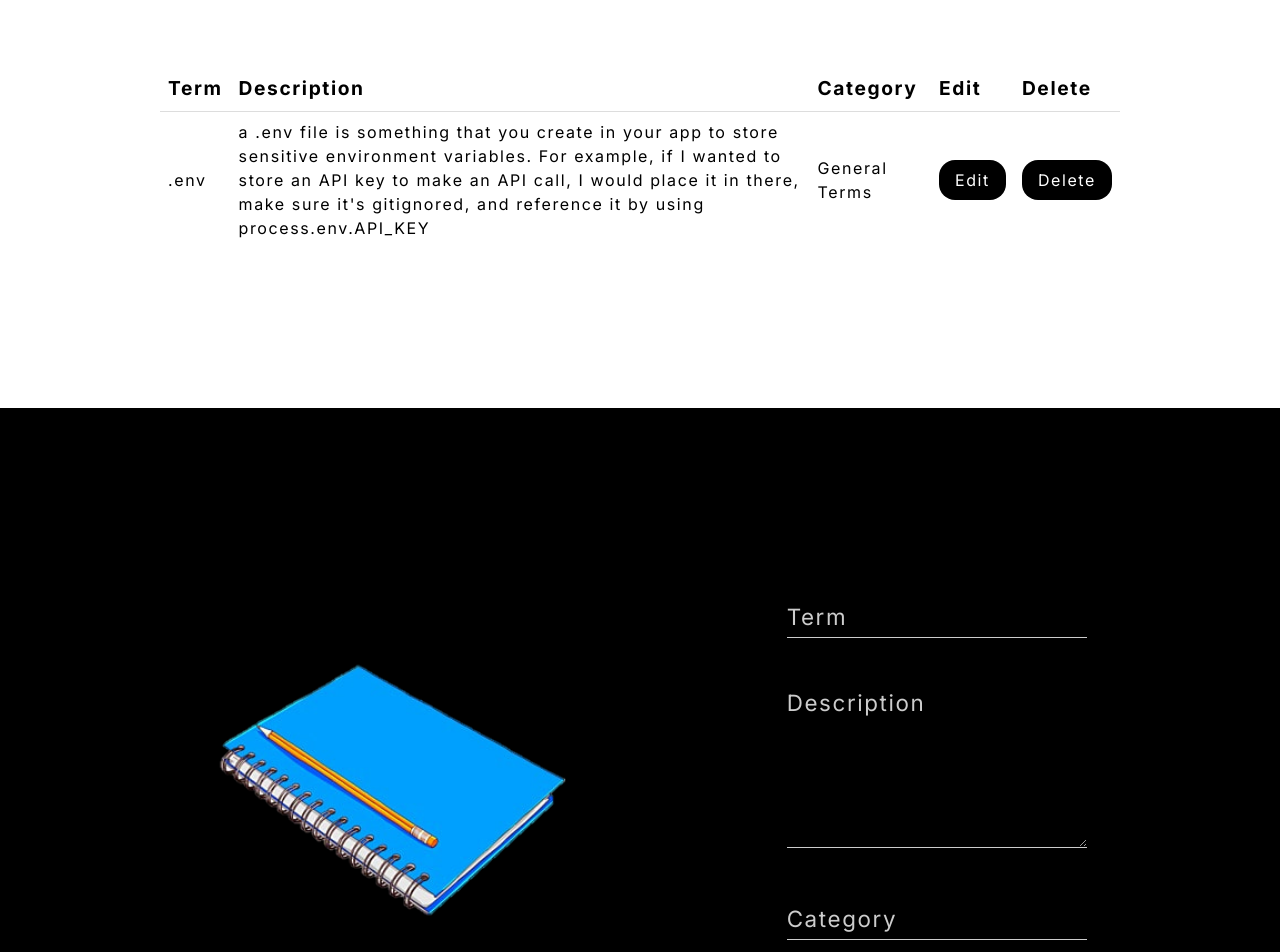
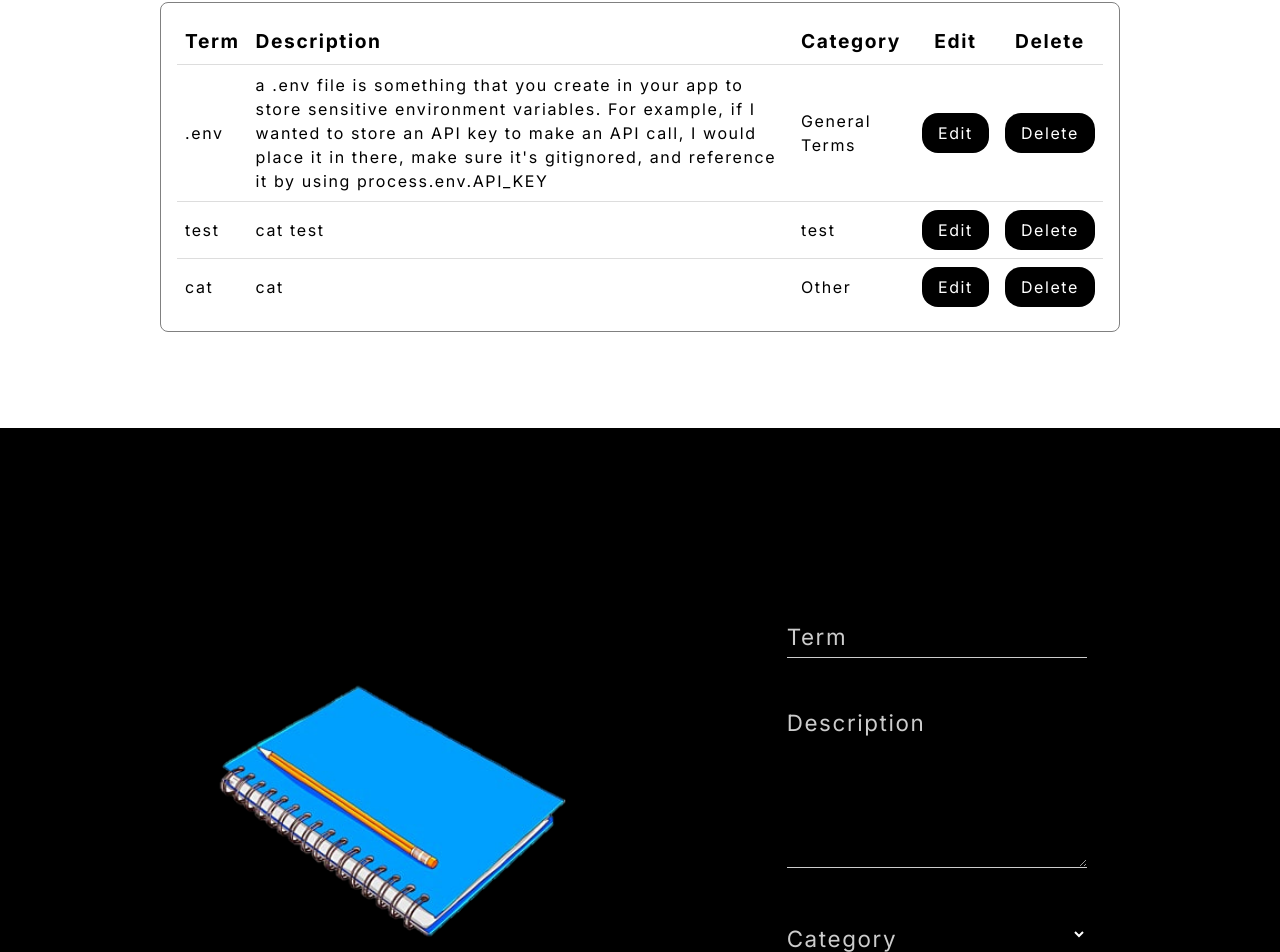
Before and after one commit to bmaggiano/study-sheet, a Next.js app: page / in a window 1280 px wide. Shown: the part 134-1086 px from the top of the page. Built offline with nearby package versions, Linux system fonts and the light colour scheme.

Commit message:
changed input to select to only give the user the options that are available

```diff
--- a/formData.json
+++ b/formData.json
@@ -1 +1,20 @@
-[{"term":".env","description":"a .env file is something that you create in your app to store sensitive environment variables. For example, if I wanted to store an API key to make an API call, I would place it in there, make sure it's gitignored, and reference it by using process.env.API_KEY","category":"General Terms","timestamp":"2023-07-19T17:30:08.078Z"}]
+[
+  {
+    "term": ".env",
+    "description": "a .env file is something that you create in your app to store sensitive environment variables. For example, if I wanted to store an API key to make an API call, I would place it in there, make sure it's gitignored, and reference it by using process.env.API_KEY",
+    "category": "General Terms",
+    "timestamp": "2023-07-19T17:30:08.078Z"
+  },
+  {
+    "term": "test",
+    "description": "cat test",
+    "category": "test",
+    "timestamp": "2023-07-19T22:34:07.884Z"
+  },
+  {
+    "term": "cat",
+    "description": "cat",
+    "category": "Other",
+    "timestamp": "2023-07-19T23:24:08.206Z"
+  }
+]
--- a/src/app/globals.css
+++ b/src/app/globals.css
@@ -33,17 +33,21 @@ button:hover {
 }
 
 .tableContainer {
-  display: flex;
-  justify-content: center;
-  /* margin-top: 10rem; */
-  background-color: #ffffff;
-  padding: 10rem;
+  margin: 0 auto;
+  max-width: 60rem; /* Adjust to your desired width */
+  /* max-width: 60rem; */
+  margin-top: 6rem;
+  border-radius: .5rem;
+  border: .1rem solid gray;
+  padding: 1rem;
+  overflow-x: auto; /* Enable horizontal scrolling within the container */
+  margin-bottom: 6rem;
 }
 
 table {
   color: rgb(0, 0, 0);
   border-collapse: collapse;
-  width: 60rem;
+  width: 100%;
 }
 
 th, td {
@@ -72,6 +76,7 @@ border-bottom: .1rem solid #ccc;
 outline: none;
 background: transparent;
 color: #fff;
+background-color: black;
 font-size: 1.8rem;
 }
 
--- a/src/app/page.tsx
+++ b/src/app/page.tsx
@@ -14,22 +14,38 @@ export default function Home() {
   const [description, setDescription] = useState("");
   const [category, setCategory] = useState("");
   const [readableForm, setReadableForm] = useState<FormDataItem[]>([]); // Set the type for readableForm as FormDataItem[]
+  const [editingItem, setEditingItem] = useState<FormDataItem | null>(null);
 
-  const handleTermChange = (e: { target: { value: SetStateAction<string>; }; }) => {
+  const handleEdit = (item: FormDataItem) => {
+    setEditingItem(item);
+    setTerm(item.term);
+    setDescription(item.description);
+    setCategory(item.category);
+  };
+
+  const handleTermChange = (e: {
+    target: { value: SetStateAction<string> };
+  }) => {
     setTerm(e.target.value);
   };
 
-  const handleDescriptionChange = (e: { target: { value: SetStateAction<string>; }; }) => {
+  const handleDescriptionChange = (e: {
+    target: { value: SetStateAction<string> };
+  }) => {
     setDescription(e.target.value);
   };
 
-  const handleCategoryChange = (e: { target: { value: SetStateAction<string>; }; }) => {
-    setCategory(e.target.value);
+  const handleCategoryChange = (e: React.ChangeEvent<HTMLSelectElement>) => {
+    // Check if the selected value is empty (no specific category selected)
+    const selectedCategory = e.target.value === "" ? "" : e.target.value;
+    setCategory(selectedCategory);
   };
+
+
 
   useEffect(() => {
     fetch("/api/readFormData", {
-      method: "GET"
+      method: "GET",
     })
       .then((response) => response.json())
       .then((formDataArray) => {
@@ -40,20 +56,56 @@ export default function Home() {
       });
   });
 
-
-  const handleSubmit = (e: { preventDefault: () => void; }) => {
+  const handleSubmit = (e: { preventDefault: () => void }) => {
     e.preventDefault();
 
     const enteredPassword = prompt("What's the magic word?");
 
-    fetch("/api/saveFormData", {
-      method: "POST",
-      body: JSON.stringify({
+    const formData = {
       term,
       description,
       category,
       password: enteredPassword, // Pass the entered password as a separate property
-      }),
+    };
+
+    if (editingItem) {
+      // Update existing item
+      formData.term = term;
+      formData.description = description;
+      formData.category = category;
+
+      fetch(`/api/updateFormData/${editingItem.term}`, {
+        method: "PUT",
+        body: JSON.stringify(formData),
+        headers: {
+          "Content-Type": "application/json",
+        },
+      })
+        .then((response) => {
+          if (response.ok) {
+            return response.json();
+          } else {
+            throw new Error("Password validation failed");
+          }
+        })
+        .then((data) => {
+          console.log(data);
+          setEditingItem(null);
+          setCategory("");
+          setDescription("");
+          setTerm("");
+        })
+        .catch((error) => {
+          console.error("Error:", error.message);
+          window.alert(
+            "Incorrect password or form submission failed. Please try again."
+          );
+        });
+    } else {
+      // Create new item
+      fetch("/api/saveFormData", {
+        method: "POST",
+        body: JSON.stringify(formData),
         headers: {
           "Content-Type": "application/json",
         },
@@ -69,17 +121,18 @@ export default function Home() {
           console.log(data);
           setCategory("");
           setDescription("");
-        setTerm(""); // You can handle the response accordingly
+          setTerm("");
         })
         .catch((error) => {
           console.error("Error:", error.message);
-        window.alert("Incorrect password or form submission failed. Please try again.");
+          window.alert(
+            "Incorrect password or form submission failed. Please try again."
+          );
         });
+    }
   };
 
-
   const handleDelete = (termToDelete: string) => {
-
     const enteredPassword = prompt("What's the magic word?");
 
     fetch("/api/deleteFormData", {
@@ -90,10 +143,10 @@ export default function Home() {
       },
     })
       .then((response) => {
-        if(response.ok) {
-          return response.json()
+        if (response.ok) {
+          return response.json();
         } else {
-          throw new Error("Password validation failed")
+          throw new Error("Password validation failed");
         }
       })
       .then((data) => {
@@ -102,7 +155,9 @@ export default function Home() {
       })
       .catch((error) => {
         console.error("Error deleting data:", error);
-        window.alert("Incorrect password or form submission failed. Please try again.");
+        window.alert(
+          "Incorrect password or form submission failed. Please try again."
+        );
       });
   };
 
@@ -118,8 +173,8 @@ export default function Home() {
               <th>Term</th>
               <th>Description</th>
               <th>Category</th>
-              <th>Edit</th>
-              <th>Delete</th>
+              <th className="text-center">Edit</th>
+              <th className="text-center">Delete</th>
             </tr>
           </thead>
           <tbody>
@@ -129,10 +184,12 @@ export default function Home() {
                 <td>{data.description}</td>
                 <td>{data.category}</td>
                 <td>
-                <button>Edit</button>
+                  <button onClick={() => handleEdit(data)}>Edit</button>
                 </td>
                 <td>
-              <button onClick={() => handleDelete(data.term)}>Delete</button>
+                  <button onClick={() => handleDelete(data.term)}>
+                    Delete
+                  </button>
                 </td>
               </tr>
             ))}
@@ -148,32 +205,38 @@ export default function Home() {
         <div>
           <form onSubmit={handleSubmit}>
             <div className="input-box">
-              <input type="text" className="term-input" value={term} onChange={handleTermChange} required />
+              <input
+                type="text"
+                className="term-input"
+                value={term}
+                onChange={handleTermChange}
+                required
+              />
               <label className="term-label">Term</label>
             </div>
 
             <div className="input-box area">
-              <textarea className="term-input text-area" rows={7} value={description} onChange={handleDescriptionChange} required />
+              <textarea
+                className="term-input text-area"
+                rows={7}
+                value={description}
+                onChange={handleDescriptionChange}
+                required
+              />
               <label className="term-label">Description</label>
             </div>
 
             <div className="input-box">
-              <input
-                className="term-input"
-                list="categories"
-                name="categories"
-                value={category}
-                onChange={handleCategoryChange}
-                required
-              />
+              <select className="term-input pb-2" required onChange={handleCategoryChange} value={category || ""}>
+              <option value="" disabled selected hidden></option>
+                <option value="General Terms">General Terms</option>
+                <option value="Javascript">Javascript</option>
+                <option value="Vscode">Vscode</option>
+                <option value="NextJs">NextJs</option>
+                <option value="Node">Node</option>
+                <option value="Other">Other</option>
+              </select>
               <label className="term-label">Category</label>
-              <datalist id="categories">
-                <option value="Javascript"></option>
-                <option value="VSCODE"></option>
-                <option value="NextJs"></option>
-                <option value="Node"></option>
-                <option value="General Terms"></option>
-              </datalist>
             </div>
 
             <div className="submit-container">
--- /dev/null
+++ b/src/pages/api/updateFormData/[term].ts
@@ -0,0 +1,49 @@
+// pages/api/updateFormData.js
+
+import { NextApiRequest, NextApiResponse } from "next";
+import fs from "fs";
+
+const PASSWORD = "test"; // Replace this with your actual password or store it securely in environment variables
+
+export default function handler(req: NextApiRequest, res: NextApiResponse) {
+  if (req.method === "PUT") {
+    const { term } = req.query; // Get the term from the URL parameters
+    const { term: newTerm, description, category, password } = req.body;
+
+    if (password !== PASSWORD) {
+      // Password is incorrect, return an error response
+      return res.status(401).json({ error: "Incorrect password" });
+    }
+
+    // Read existing data from the file (if any)
+    let existingData = [];
+    try {
+      const data = fs.readFileSync("formData.json", "utf8");
+      existingData = JSON.parse(data);
+    } catch (err) {
+      // If the file does not exist or there's an error reading it, ignore and continue with an empty array
+    }
+
+    // Find the item to update based on the provided term
+    const itemToUpdateIndex = existingData.findIndex((item: { term: string | string[] | undefined; }) => item.term === term);
+    if (itemToUpdateIndex === -1) {
+      // Item with the provided term not found
+      return res.status(404).json({ error: "Item not found" });
+    }
+
+    // Update the item with the new values
+    existingData[itemToUpdateIndex] = {
+      term: newTerm,
+      description,
+      category,
+      timestamp: existingData[itemToUpdateIndex].timestamp, // Preserve the existing timestamp
+    };
+
+    // Write the updated array back to the file with indentation (2 spaces in this case)
+    fs.writeFileSync("formData.json", JSON.stringify(existingData, null, 2), "utf8");
+
+    res.status(200).json({ message: "Form data updated successfully" });
+  } else {
+    res.status(405).json({ error: "Method not allowed" });
+  }
+}
```
Lines whose indentation alone changed are shown as unchanged.
